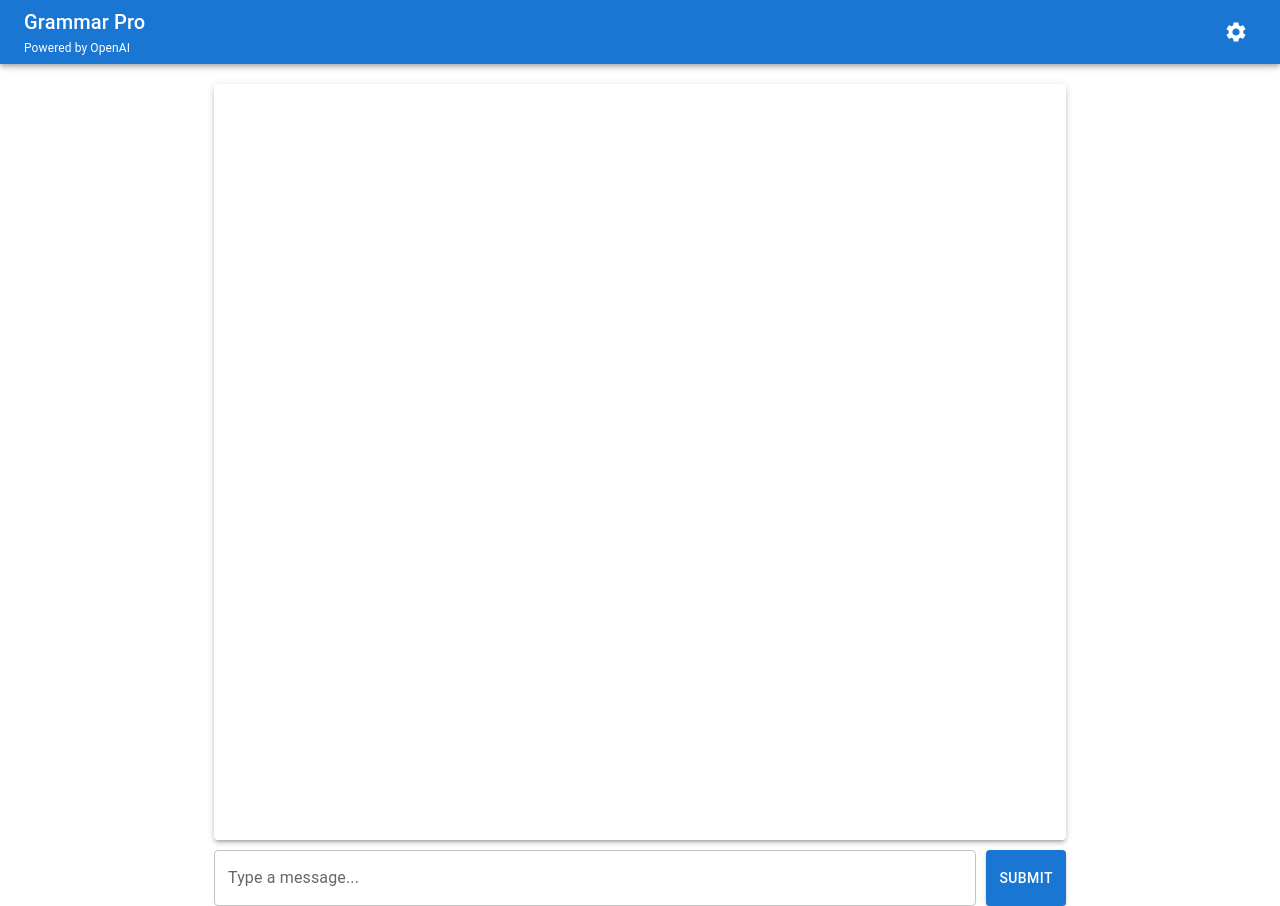
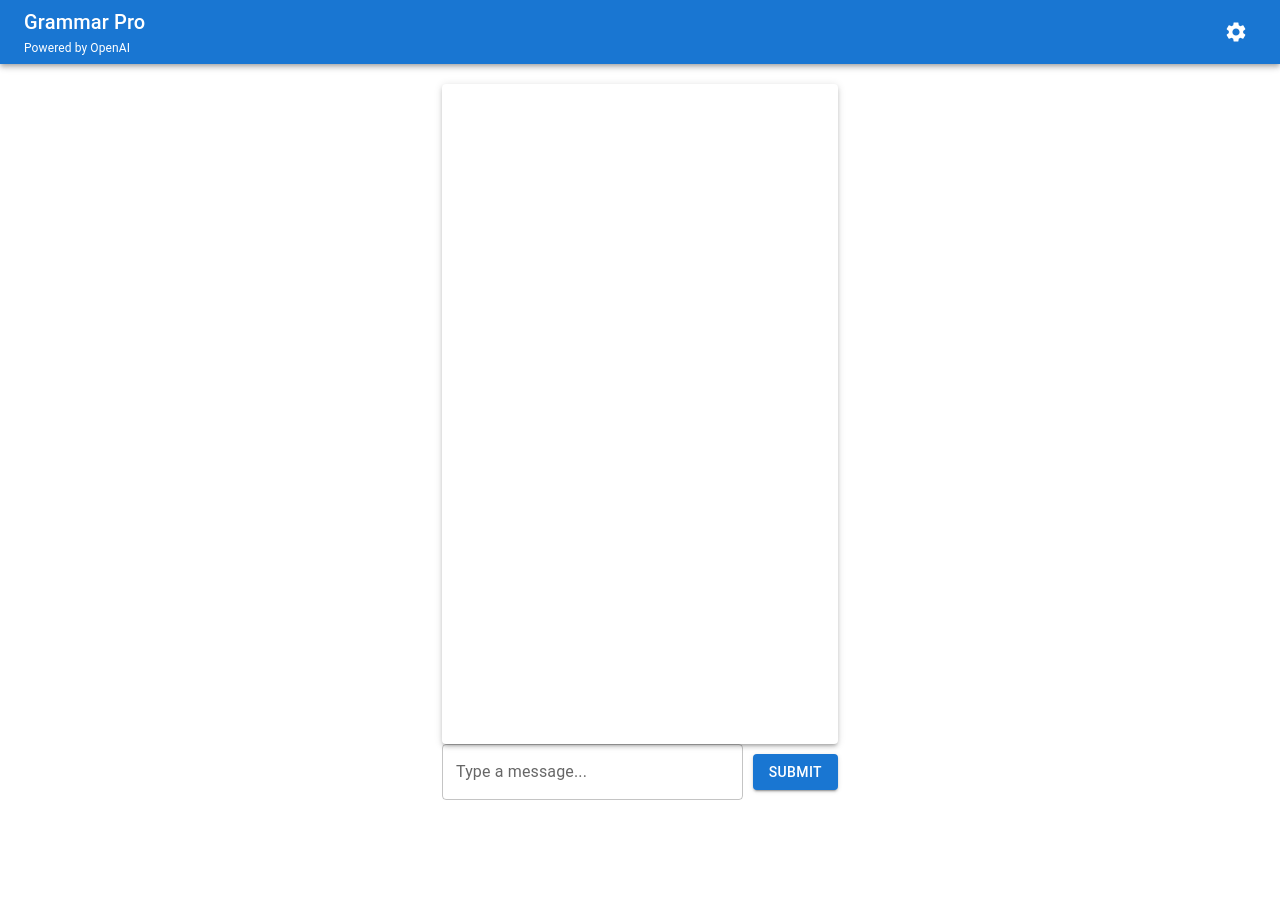
Before and after one commit to voidrlm/GrammarPro-Powered-By-OpenAI, a React (Create React App) app in the folder grammar-pro/: page / in a window 1280 px wide. After the commit the page ends 800 px from the top, so only its background shows below. Built offline with nearby package versions, Linux system fonts and the light colour scheme.

Commit message:
Design changes

```diff
--- a/grammar-pro/src/App.js
+++ b/grammar-pro/src/App.js
@@ -1,5 +1,6 @@
 import React, { useState } from "react";
 import { ThemeProvider, createTheme } from "@mui/material/styles";
+import CssBaseline from "@mui/material/CssBaseline";
 import AppBar from "@mui/material/AppBar";
 import Toolbar from "@mui/material/Toolbar";
 import Typography from "@mui/material/Typography";
@@ -50,8 +51,9 @@ function App() {
 
   return (
     <ThemeProvider theme={theme}>
+      <CssBaseline />
       <div
-        style={{ height: "100vh", display: "flex", flexDirection: "column" }}
+        style={{ display: "flex", flexDirection: "column", minHeight: "100vh" }}
       >
         <AppBar position="static">
           <Toolbar>
@@ -106,17 +108,26 @@ function App() {
           </Toolbar>
         </AppBar>
 
-        <Container maxWidth="md" sx={{ marginTop: "20px", flex: 1 }}>
+        <Container
+          component="main"
+          maxWidth="xs"
+          sx={{
+            marginTop: "20px",
+            flex: 1,
+            display: "flex",
+            flexDirection: "column",
+            alignItems: "center",
+          }}
+        >
           <Paper
             elevation={3}
-            sx={{ padding: "20px", minHeight: "300px", height: "100%" }}
-          >
-            <div
-              style={{
+            sx={{
+              width: "100%",
+              padding: "20px",
               display: "flex",
               flexDirection: "column",
-                gap: "10px",
-                height: "100%",
+              alignItems: "center",
+              flexGrow: 1,
             }}
           >
             {messages.map((message, index) => (
@@ -124,16 +135,22 @@ function App() {
                 key={index}
                 style={{
                   textAlign: message.sender === "user" ? "right" : "left",
+                  width: "100%",
                 }}
               >
                 {message.text}
               </div>
             ))}
-            </div>
           </Paper>
           <form
             onSubmit={handleSendMessage}
-            style={{ marginTop: "10px", display: "flex", gap: "10px" }}
+            style={{
+              width: "100%",
+              display: "flex",
+              flexDirection: "row",
+              justifyContent: "flex-end",
+              alignItems: "center",
+            }}
           >
             <TextField
               label="Type a message..."
@@ -141,6 +158,7 @@ function App() {
               fullWidth
               value={newMessage}
               onChange={(e) => setNewMessage(e.target.value)}
+              style={{ flex: 1, marginRight: "10px" }}
             />
             <Button type="submit" variant="contained">
               Submit
```
Lines whose indentation alone changed are shown as unchanged.
